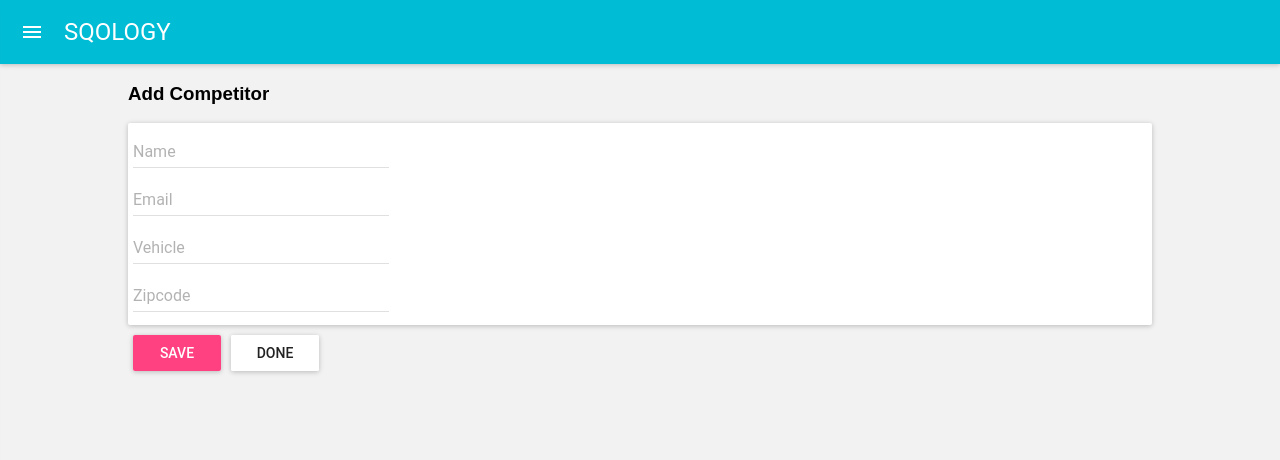
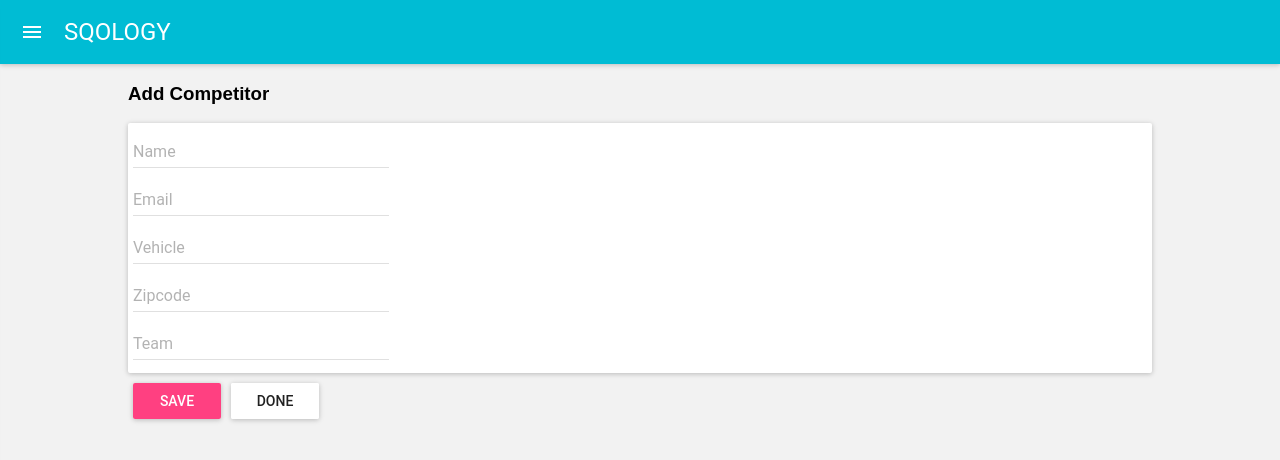
Before and after one commit to pocket5s/sqology, a React (Create React App) app in the folder app/: page /addCompetitor/1 in a window 1280 px wide. Shown: the top 460 px of the page. Built offline with nearby package versions, Linux system fonts and the light colour scheme; no server answers; what react-tap-event-plugin would draw is missing.

Commit message:
added competitor team

```diff
--- a/app/src/admin/AddCompetitor.js
+++ b/app/src/admin/AddCompetitor.js
@@ -18,6 +18,7 @@ const AddCompetitor = inject('store')( observer (class AddCompetitor extends Com
                   email:'',
                   vehicle:'',
                   zip:'',
+                  team:'',
                   snackbarOpen:false,
                   snackbarMessage:'Competitor Saved. You may add another'}
     this.handleChange = this.handleChange.bind(this);
@@ -39,6 +40,7 @@ const AddCompetitor = inject('store')( observer (class AddCompetitor extends Com
       name:this.state.compName,
       email:this.state.email,
       vehicle:this.state.vehicle,
+      team:this.state.team,
       zip:parseInt(this.state.zip,10)
     };
 
@@ -52,6 +54,7 @@ const AddCompetitor = inject('store')( observer (class AddCompetitor extends Com
         email:'',
         zip:'',
         vehicle:'',
+        team:'',
         snackbarMessage:response.name + " saved.",
         snackbarOpen:true
       });
@@ -93,6 +96,10 @@ const AddCompetitor = inject('store')( observer (class AddCompetitor extends Com
                        errorText={this.state.zipError}
                        onChange={this.handleChange} />
             <br />
+            <TextField name="team"
+                       hintText="Team"
+                       value={this.state.team}
+                       onChange={this.handleChange} />
           </div>
         </Paper>
         <div style={{width:'100%', marginTop:5}}>
--- a/app/src/api.js
+++ b/app/src/api.js
@@ -77,11 +77,9 @@ module.exports = {
   },
 
   addCompetitor: function( data ) {
-    console.log( "Adding: ", data );
     return axios.post( domain + "/competitors/add", data )
     .then( function(response) {
       return response.data;
-      //return {id:25, name:data.name}
     });
   }
   /*
```
Also changed, not shown: 1 other file (tests, documents, lock files or other folders).
